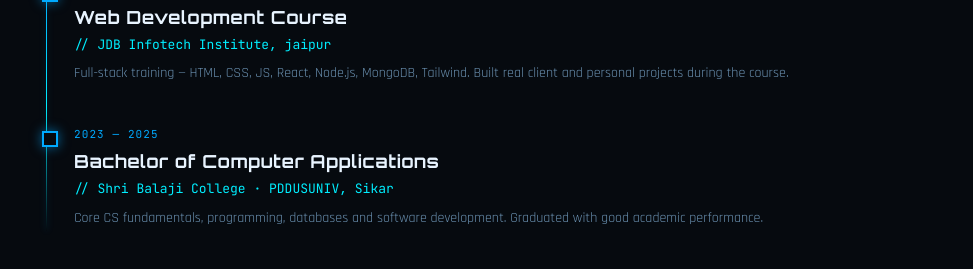
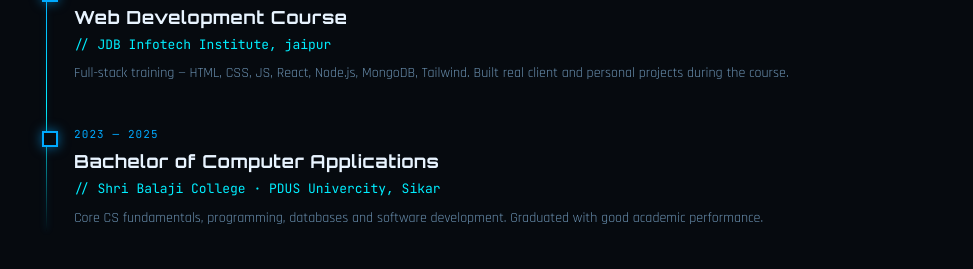
Before and after one commit to Devansh-Soni1/Devansh-soni-portfolio, a React (Vite) app: page / in a window 1280 px wide. Shown: the part 1684-1953 px from the top of the page, without its empty margins (150-1123 px from the left). Built offline with nearby package versions, Linux system fonts and the light colour scheme.

Commit message:
update design

```diff
--- a/src/data/data.js
+++ b/src/data/data.js
@@ -85,7 +85,7 @@ export const education = [
   {
     date: '2023 — 2025',
     title: 'Bachelor of Computer Applications',
-    org: '// Shri Balaji College · PDDUSUNIV, Sikar',
+    org: '// Shri Balaji College · PDUS Univercity, Sikar',
     desc: 'Core CS fundamentals, programming, databases and software development. Graduated with good academic performance.',
   },
 ]
```
